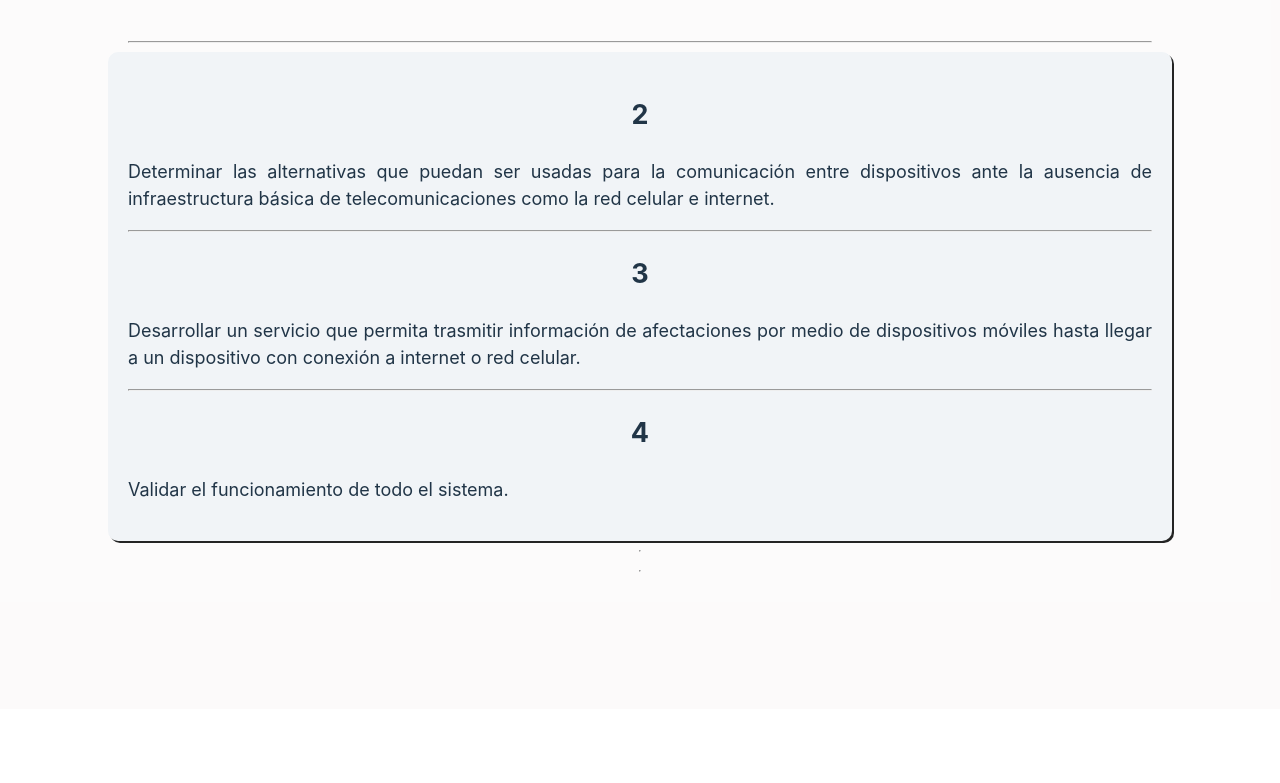
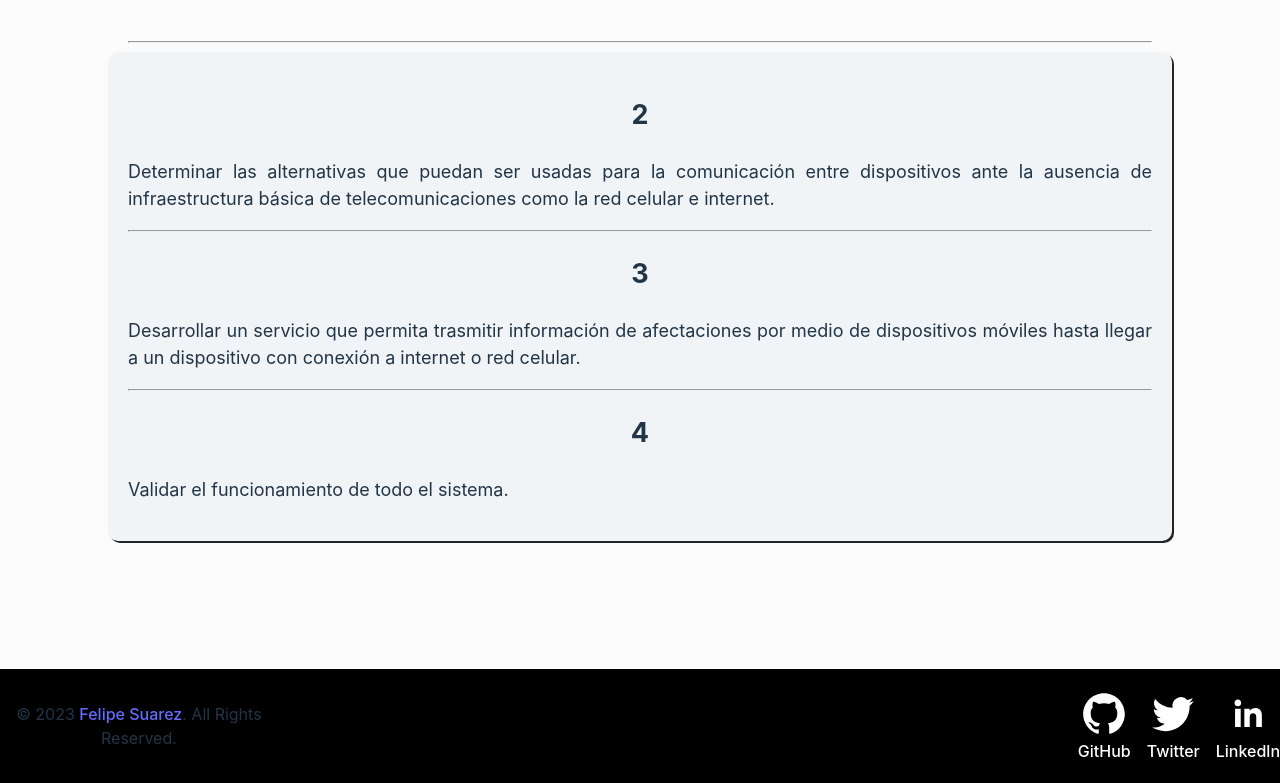
Before and after one commit to felipe1998s/vercel-client, a React (Vite) app in the folder affectation-reporting/: page /about-us in a window 1280 px wide. Shown: the part 2193-2976 px from the top of the page. Before the commit the page ends 2902 px from the top, so only its background shows below. Built offline with nearby package versions, Linux system fonts and the light colour scheme.

Commit message:
I add footer in the about view

```diff
--- a/affectation-reporting/src/views/About/About.jsx
+++ b/affectation-reporting/src/views/About/About.jsx
@@ -2,6 +2,7 @@ import style from "./About.module.css";
 import image from "../../assets/about_image.jpeg";
 import arbol from "../../assets/arbol_problemas.jpeg";
 import { Link } from "react-router-dom";
+import { Footer } from "../../components";
 export const About = () => {
 
     const ObjUrls = {
@@ -22,6 +23,7 @@ export const About = () => {
 
 
     return(
+        <div>
         <div className={style.container}>
             <div>
                 <h1>SANTIAGO DE CALI RESILIENTE</h1>
@@ -90,10 +92,10 @@ export const About = () => {
                 Validar el funcionamiento de todo el sistema.
                 </p>
             </div>
-            <hr />
             {/* <a href="" download="app-debug.apk"> Download Here Final Doc </a>  */}
-            <hr />
             {/* <a href="" download="app-debug.apk"> Download Here APK </a> */}
+        </div>
+        <Footer/>
         </div>
     )
 }
--- a/affectation-reporting/src/views/About/About.module.css
+++ b/affectation-reporting/src/views/About/About.module.css
@@ -3,6 +3,7 @@
     flex-direction: column;
     align-items: center;
     justify-content: center;
+    height: fit-content;
     width: 80vw;
     padding: 10vw;
     font-size: 18px;
```
